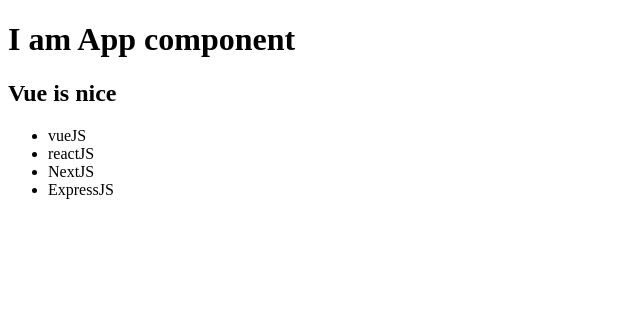
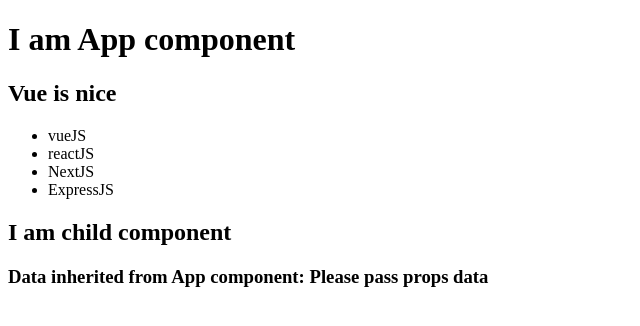
Before and after one commit to mdajgarhossain/vue-cli, a Vue app: page / in a window 1280 px wide. Shown: the top 326 px of the page, without its empty margins (0-640 px from the left). Built offline with nearby package versions, Linux system fonts and the light colour scheme.

Commit message:
Register component locally

```diff
--- a/src/App.vue
+++ b/src/App.vue
@@ -6,11 +6,18 @@
     <h2>{{ greeting() }}</h2>
     <!-- Using globally registered component -->
     <topics></topics>
+    <!-- Using locally registered component -->
+    <HelloWorld />
   </div>
 </template>
 
 <script>
+import HelloWorld from "./components/HelloWorld.vue";
+
 export default {
+  components: {
+    HelloWorld,
+  },
   data() {
     return {
       title: "I am App component",
--- /dev/null
+++ b/src/components/HelloWorld.vue
@@ -0,0 +1,29 @@
+<template>
+  <div class="hello">
+    <!-- this h2 is HelloWorld component's own data -->
+    <h2>{{ title }}</h2>
+    <!-- inside the h3 the msg data will be passed from another component as props -->
+    <h3>Data inherited from App component: {{ msg }}</h3>
+  </div>
+</template>
+
+<script>
+export default {
+  name: "HelloWorld",
+  data() {
+    return {
+      title: "I am child component",
+    };
+  },
+  props: {
+    msg: {
+      type: String,
+      default: "Please pass props data",
+    },
+  },
+};
+</script>
+
+<!-- Add "scoped" attribute to limit CSS to this component only -->
+<style scoped>
+</style>
```
